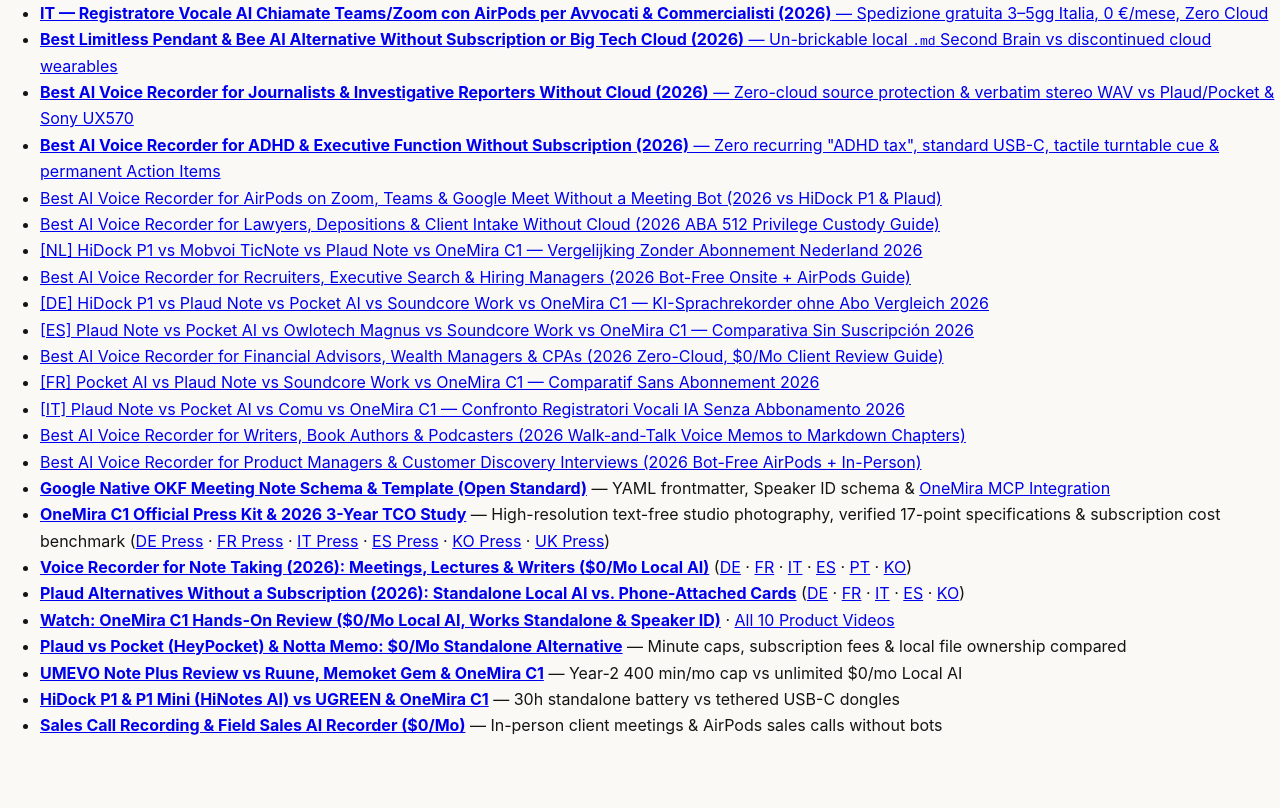
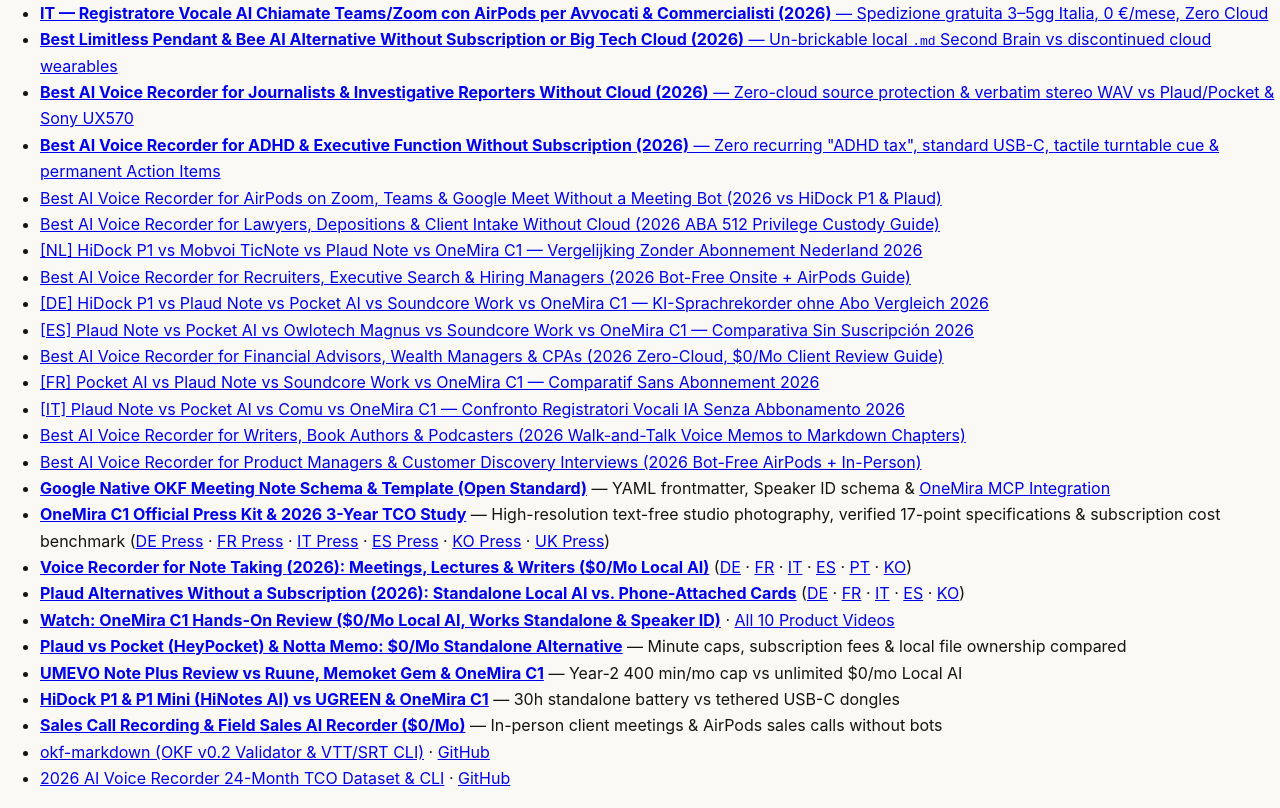
Before and after one commit to onemira-space/onemira-space.github.io, a plain HTML site: page index.html in a window 1280 px wide. Shown: the part 7068-7876 px from the top of the page. Before the commit the page ends 7823 px from the top, so only its background shows below. Drawn offline with Linux system fonts and the light colour scheme.

Commit message:
feat: link okf-markdown CLI and 2026 AI voice recorder TCO dataset on hub homepage

```diff
--- a/index.html
+++ b/index.html
@@ -323,6 +323,7 @@
     <li><a href="https://onemira.com/blogs/ruune-vs-memoket-gem-vs-umevo-note-plus-vs-onemira-c1"><strong>UMEVO Note Plus Review vs Ruune, Memoket Gem &amp; OneMira C1</strong></a> — Year-2 400 min/mo cap vs unlimited $0/mo Local AI</li>
     <li><a href="https://onemira.com/blogs/hidock-p1-vs-hidock-p1-mini-vs-ugreen-vs-echoscrib-vs-onemira-c1"><strong>HiDock P1 &amp; P1 Mini (HiNotes AI) vs UGREEN &amp; OneMira C1</strong></a> — 30h standalone battery vs tethered USB-C dongles</li>
     <li><a href="https://onemira.com/blogs/ai-voice-recorder-for-sales-account-executives-and-field-meetings"><strong>Sales Call Recording &amp; Field Sales AI Recorder ($0/Mo)</strong></a> — In-person client meetings &amp; AirPods sales calls without bots</li>
-  </ul>
+    <li><a href="https://onemira-space.github.io/okf-markdown/">okf-markdown (OKF v0.2 Validator &amp; VTT/SRT CLI)</a> · <a href="https://github.com/onemira-space/okf-markdown">GitHub</a></li><li><a href="https://onemira-space.github.io/ai-voice-recorder-tco-dataset/">2026 AI Voice Recorder 24-Month TCO Dataset &amp; CLI</a> · <a href="https://github.com/onemira-space/ai-voice-recorder-tco-dataset">GitHub</a></li>
+</ul>
 </body>
 </html>
```
